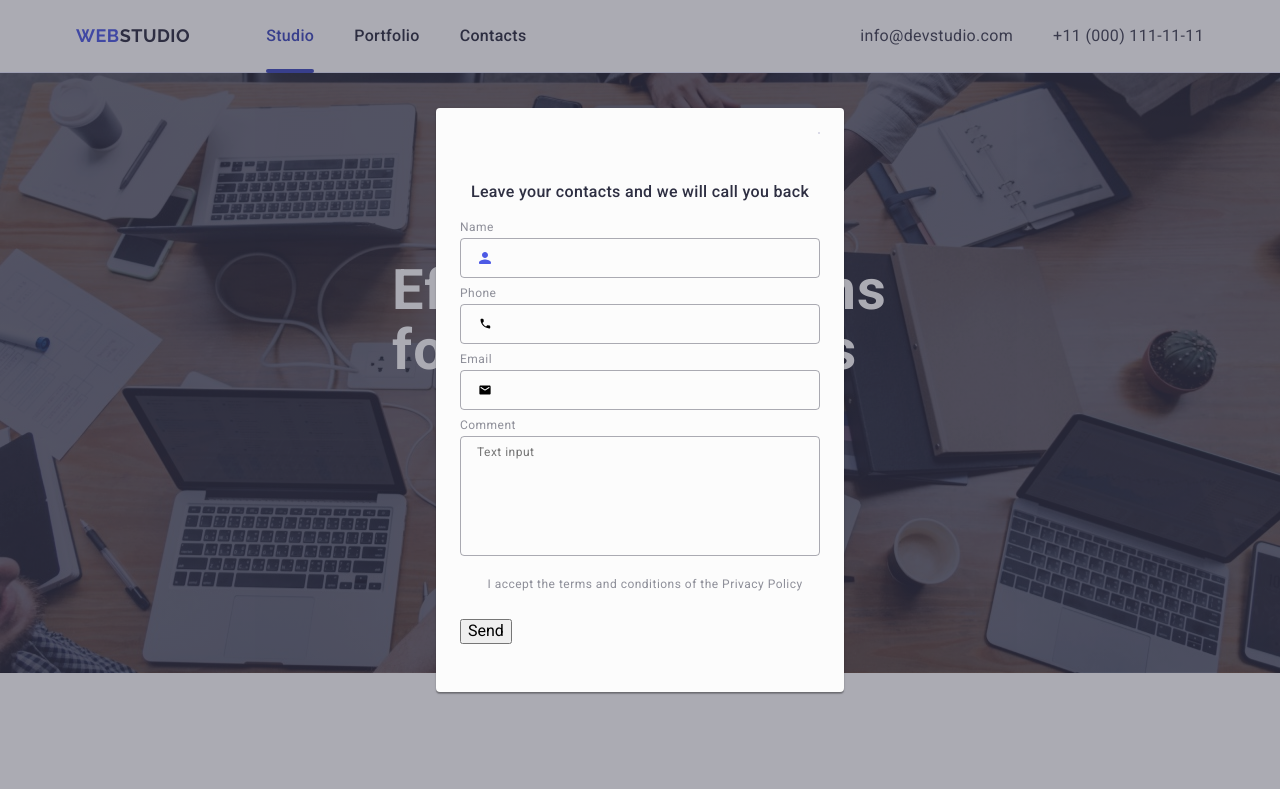
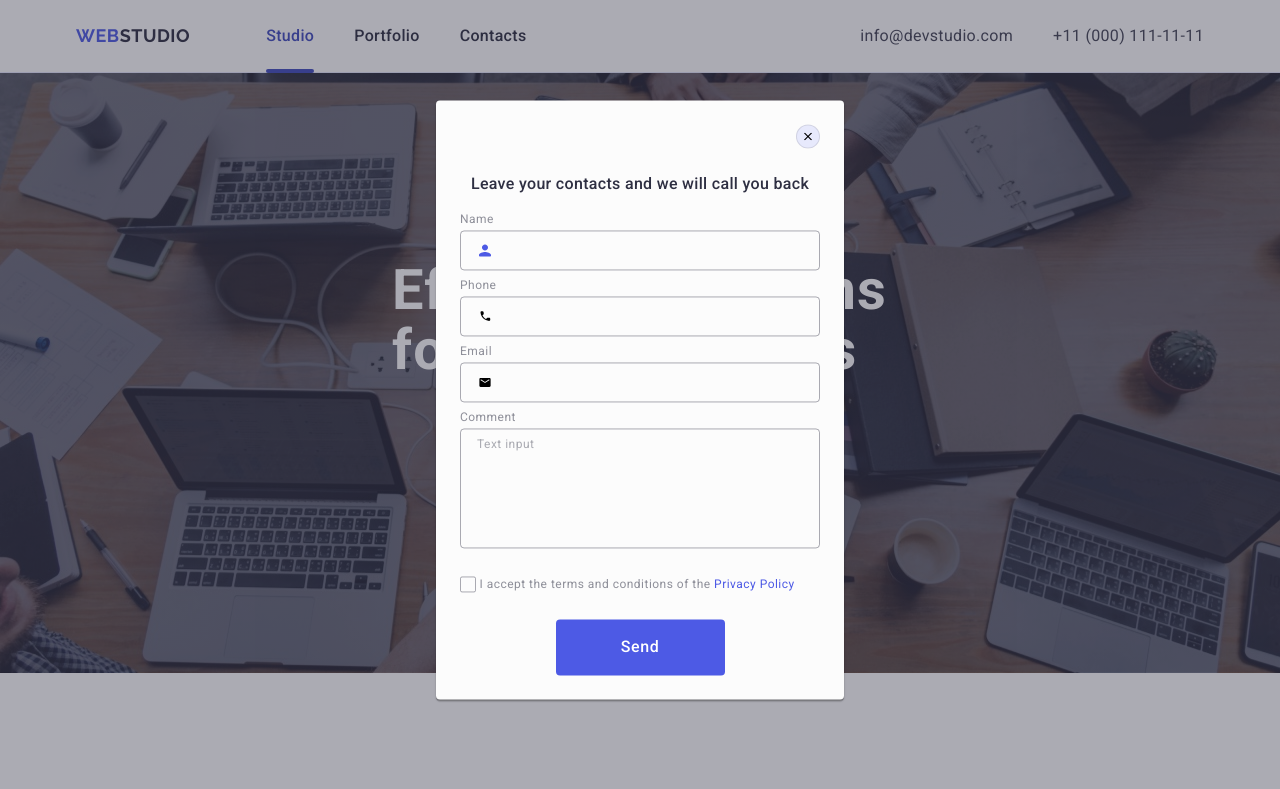
Before and after one commit to imyroslav/got-markup-hw-05, a plain HTML site: page index.html in a window 1280 px wide. Shown: the top 789 px of the page. Drawn offline with nearby package versions, Linux system fonts and the light colour scheme.

Commit message:
homework05-submit-btn-styles

```diff
--- a/css/styles.css
+++ b/css/styles.css
@@ -584,6 +584,8 @@ a {
     align-items: center;
     justify-content: center;
     position: absolute;
+    width: 24px;
+    height: 24px;
     top: 24px;
     right: 24px;
     padding: 0;
@@ -595,16 +597,23 @@ a {
     transition: background-color 250ms cubic-bezier(0.4, 0, 0.2, 1), border 250ms cubic-bezier(0.4, 0, 0.2, 1);
 }
 
-.modal-window-close-btn:hover {
+.modal-window-close-btn:hover, .modal-window-close-btn:focus {
     background-color: #404bbf;
     border: none;
 }
 
 .modal-window-close-button-icon {
-    fill: #E7E9FC;
-    stroke-width: 1px;
-    stroke: rgba(0, 0, 0, 0.10);
+    transition: fill 250ms cubic-bezier(0.4, 0, 0.2, 1);
 }
+
+.modal-window-close-btn:hover > .modal-window-close-button-icon {
+    fill: #ffffff
+}
+
+.modal-window-close-btn:focus > .modal-window-close-button-icon {
+    fill: #ffffff
+}
+
 
 .leave-contacts {
     width: 360px;
@@ -642,7 +651,7 @@ a {
     border: 1px solid rgba(46, 47, 66, 0.40);
     background-color: transparent;
     padding-left: 38px;
-    transition: border-color 250ms linear;
+    transition: border-color 250ms cubic-bezier(0.4, 0, 0.2, 1);
     outline: 0px solid transparent;
 }
 
@@ -655,10 +664,15 @@ a {
     top: 50%;
     left: 16px;
     transform: translateY(-50%);
+    transition: fill 250ms cubic-bezier(0.4, 0, 0.2, 1);
 }
 
 .form-contacts-input:focus ~ .form-contacts-input-icon {
     fill: #4D5AE5;
+}
+
+.div-textarea {
+    margin-bottom: 16px;
 }
 
 .form-contacts-comments {
@@ -674,13 +688,13 @@ a {
     background-color: transparent;
     padding: 8px 16px;
     resize: none;
-    transition: border-color 250ms linear;
+    transition: border-color 250ms cubic-bezier(0.4, 0, 0.2, 1);
     outline: 0px solid transparent;
 }
 
-/* .form-contacts-comments::placeholder {
+.form-contacts-comments::placeholder {
     color: rgba(46, 47, 66, 0.40);
-} */
+}
 
 
 .form-contacts-comments:focus {
@@ -697,18 +711,23 @@ a {
     justify-content: center;
     width: 16px;
     height: 16px;
-    flex-shrink: 0;
-    margin-right: 8px;
+    border: 1px solid rgba(46, 47, 66, 0.4);
+    border-radius: 2px;
+    transition: background-color 250ms cubic-bezier(0.4, 0, 0.2, 1), border 250ms cubic-bezier(0.4, 0, 0.2, 1), fill 250ms cubic-bezier(0.4, 0, 0.2, 1);
+    fill: transparent;
 }
 
 .form-contacts-own-checkbox-link {
     display: inline-block;
+    color: #4D5AE5;
 }
 
 .form-contacts-checkbox:checked
 + .form-contacts-checkbox-label
 > .form-contacts-own-checkbox {
-    background-color: #31d0aa;
+    background-color: #404bbf;
+    border: none;
+    fill: #F4F4FD;
 }
 
 .form-contacts-checkbox-label {
@@ -719,3 +738,19 @@ a {
     line-height: 1.17;
     letter-spacing: 0.04em;
 }
+
+.form-contacts-submit-btn {
+    display: block;
+    min-width: 169px;
+    height: 56px;
+    font-weight: 500;
+    line-height: 1.5;
+    letter-spacing: 0.04em;
+    color: #ffffff;
+    cursor: pointer;
+    background-color: #4D5AE5;
+    border: none;
+    border-radius: 4px;
+    transition: background-color 250ms cubic-bezier(0.4, 0, 0.2, 1);
+    margin: 0 auto;
+}
--- a/index.html
+++ b/index.html
@@ -468,14 +468,14 @@
     <div class="backdrop is-open">
         <div class="modal-window">
             <button  class="modal-window-close-btn" type="button">
-                <!-- <svg
+                <svg
                 class="modal-window-close-button-icon"
-                width="24"
-                height="24"
+                width="8"
+                height="8"
                 aria-label="close modal icon"
                 >
-                    <use href="./images/icons.svg#icon-Ellipse-1"></use>
-                </svg> -->
+                    <use href="./images/icons.svg#icon-close-black-18dp-2-1"></use>
+                </svg>
             </button>
             <p class="leave-contacts">
                 Leave your contacts and we will call you back
@@ -519,9 +519,8 @@
                         <svg
                             class="form-contacts-input-icon"
                             width="18"
-                            height="18"
+                            height="24"
                             aria-label="icon phone"
-
                             >
                             <use href="./images/icons.svg#icon-phone-black-18dp-1"></use>
                         </svg>
@@ -550,28 +549,37 @@
                     </div>
                 </div>
 
-                <div class="form-contacts-wrapper">
-                    <label class="form-contacts-label" for="user-comments">
+                <div class="form-contacts-wrapper div-textarea">
+                    <label class="form-contacts-label" for="user-comment">
                         Comment
                     </label>
                     <textarea
                         class="form-contacts-comments"
-                        id="user-comments"
-                        name="user-comments"
+                        id="user-comment"
+                        name="user-comment"
                         placeholder="Text input"
                     ></textarea>
                 </div>
+
                 <div class="form-contacts-checkbox-wrapper">
                     <input
                         class="form-contacts-checkbox visually-hidden"
-                        id="user-agree"
-                        name="user-agree"
+                        id="user-privacy"
+                        name="user-privacy"
                         type="checkbox"
                         value="true"
                         required
                     >
-                    <label class="form-contacts-checkbox-label" for="user-agree">
-                        <span class="form-contacts-own-checkbox"></span>
+                    <label class="form-contacts-checkbox-label" for="user-privacy">
+                        <span class="form-contacts-own-checkbox">
+                            <svg
+                                class="own-checkbox-icon"
+                                width="10"
+                                height="8"
+                                >
+                                <use href="./images/icons.svg#icon-Checkbox"></use>
+                            </svg>
+                        </span>
                         I accept the terms and conditions of the
                          <a class="form-contacts-own-checkbox-link">Privacy Policy</a>
                     </label>
```
